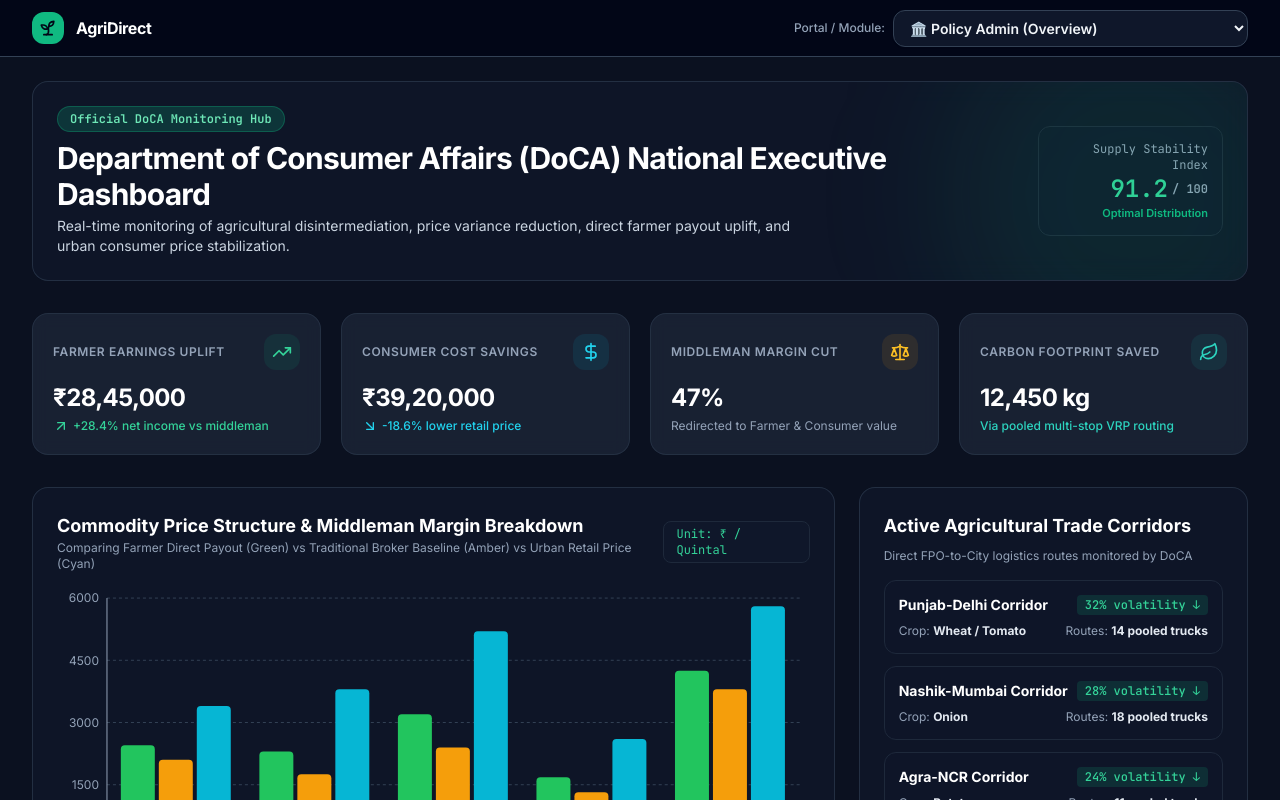
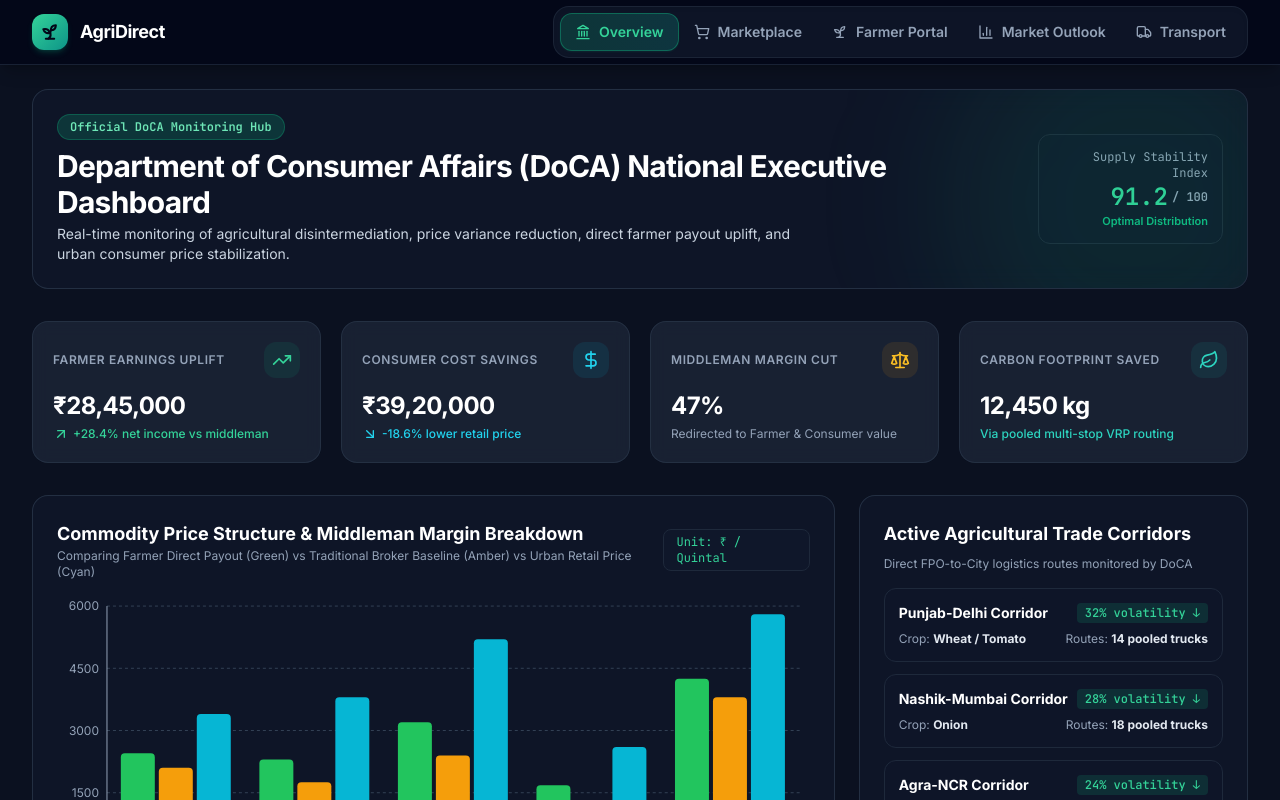
Before and after one commit to killerdaku22/Team-Catalyst, a React (Vite) app in the folder frontend/: page / in a window 1280 px wide. Shown: the top 800 px of the page. Built offline with nearby package versions, Linux system fonts and the light colour scheme; no server answers; the HTML template or start-up script is replaced by a standard one.

Commit message:
Redesign navigation bar to ultra-premium frosted-glass horizontal tab layout

```diff
--- a/frontend/src/components/common/Header.tsx
+++ b/frontend/src/components/common/Header.tsx
@@ -1,77 +1,73 @@
 import React from 'react';
 import { UserRole } from '../../types';
-import { Sprout } from 'lucide-react';
+import { Sprout, BarChart3, Truck, ShoppingCart, Landmark } from 'lucide-react';
 
 interface HeaderProps {
   activeRole: UserRole;
   setActiveRole: (role: UserRole) => void;
   activeTab: string;
   setActiveTab: (tab: string) => void;
-  isBackendConnected: boolean;
+  isBackendConnected?: boolean;
 }
 
 export const Header: React.FC<HeaderProps> = ({
-  activeRole,
   setActiveRole,
   activeTab,
   setActiveTab,
 }) => {
-  const handleDropdownChange = (value: string) => {
-    setActiveTab(value);
-    if (value === 'ministry') setActiveRole('MINISTRY_ADMIN');
-    else if (value === 'marketplace') setActiveRole('BUYER');
-    else if (value === 'farmer') setActiveRole('FPO');
-    else if (value === 'forecasting') setActiveRole('MINISTRY_ADMIN');
-    else if (value === 'logistics') setActiveRole('LOGISTICS');
+  const navItems = [
+    { id: 'ministry', label: 'Overview', icon: Landmark, role: 'MINISTRY_ADMIN' as UserRole },
+    { id: 'marketplace', label: 'Marketplace', icon: ShoppingCart, role: 'BUYER' as UserRole },
+    { id: 'farmer', label: 'Farmer Portal', icon: Sprout, role: 'FPO' as UserRole },
+    { id: 'forecasting', label: 'Market Outlook', icon: BarChart3, role: 'MINISTRY_ADMIN' as UserRole },
+    { id: 'logistics', label: 'Transport', icon: Truck, role: 'LOGISTICS' as UserRole },
+  ];
+
+  const handleNavClick = (tabId: string, role: UserRole) => {
+    setActiveTab(tabId);
+    setActiveRole(role);
   };
 
   return (
-    <header
-      className="sticky top-0 z-50 bg-slate-950/90 backdrop-blur-md"
-      style={{
-        borderBottom: '1px solid var(--ad-border)',
-      }}
-    >
+    <header className="sticky top-0 z-50 bg-slate-950/80 backdrop-blur-xl border-b border-slate-800/80 shadow-lg shadow-black/20">
       <div className="max-w-7xl mx-auto px-4 sm:px-6 lg:px-8">
-        <div className="flex items-center justify-between h-14">
+        <div className="flex items-center justify-between h-16">
           {/* Logo & Brand */}
           <div
-            className="flex items-center space-x-3 cursor-pointer"
-            onClick={() => handleDropdownChange('ministry')}
+            className="flex items-center space-x-3 cursor-pointer group"
+            onClick={() => handleNavClick('ministry', 'MINISTRY_ADMIN')}
           >
-            <div
-              className="w-8 h-8 flex items-center justify-center rounded-xl"
-              style={{
-                background: 'var(--ad-green-600)',
-              }}
-            >
-              <Sprout className="w-5 h-5 text-slate-950" />
+            <div className="w-9 h-9 flex items-center justify-center rounded-xl bg-gradient-to-br from-emerald-400 to-teal-600 shadow-md shadow-emerald-500/20 group-hover:scale-105 transition-transform">
+              <Sprout className="w-5 h-5 text-slate-950 stroke-[2.5]" />
             </div>
-            <span
-              className="font-bold text-base tracking-tight text-white"
-            >
-              AgriDirect
-            </span>
+            <div>
+              <span className="font-extrabold text-lg tracking-tight text-white block">
+                AgriDirect
+              </span>
+            </div>
           </div>
 
-          {/* Clean Module / Role Dropdown */}
-          <div className="flex items-center space-x-2">
-            <label className="text-xs text-slate-400 font-medium hidden sm:inline">
-              Portal / Module:
-            </label>
-            <select
-              value={activeTab}
-              onChange={(e) => handleDropdownChange(e.target.value)}
-              className="bg-slate-900 border border-slate-700 text-slate-100 font-semibold px-3 py-2 rounded-xl text-xs sm:text-sm focus:outline-none focus:ring-1 focus:ring-emerald-500 cursor-pointer shadow-sm"
-              aria-label="Select module"
-            >
-              <option value="ministry">🏛️ Policy Admin (Overview)</option>
-              <option value="marketplace">🛒 Buyer / Retailer (Marketplace)</option>
-              <option value="farmer">🌾 Farmer / FPO (Produce Listing)</option>
-              <option value="forecasting">📈 Market Outlook (Price & Demand Forecast)</option>
-              <option value="logistics">🚚 Smart Logistics (Transport Optimizer)</option>
-            </select>
-          </div>
+          {/* Premium Horizontal Navigation Bar */}
+          <nav className="flex items-center bg-slate-900/90 p-1.5 rounded-2xl border border-slate-800/80 shadow-inner" aria-label="Main Navigation">
+            {navItems.map((item) => {
+              const Icon = item.icon;
+              const isActive = activeTab === item.id;
+              return (
+                <button
+                  key={item.id}
+                  onClick={() => handleNavClick(item.id, item.role)}
+                  className={`flex items-center space-x-2 px-3.5 py-2 rounded-xl text-xs sm:text-sm font-semibold transition-all duration-200 ${
+                    isActive
+                      ? 'bg-gradient-to-r from-emerald-500/20 to-teal-500/20 text-emerald-400 border border-emerald-500/40 shadow-sm shadow-emerald-500/10'
+                      : 'text-slate-400 hover:text-slate-200 hover:bg-slate-800/50 border border-transparent'
+                  }`}
+                >
+                  <Icon className={`w-4 h-4 shrink-0 ${isActive ? 'text-emerald-400' : 'text-slate-400'}`} />
+                  <span className="whitespace-nowrap">{item.label}</span>
+                </button>
+              );
+            })}
+          </nav>
         </div>
       </div>
     </header>
```
